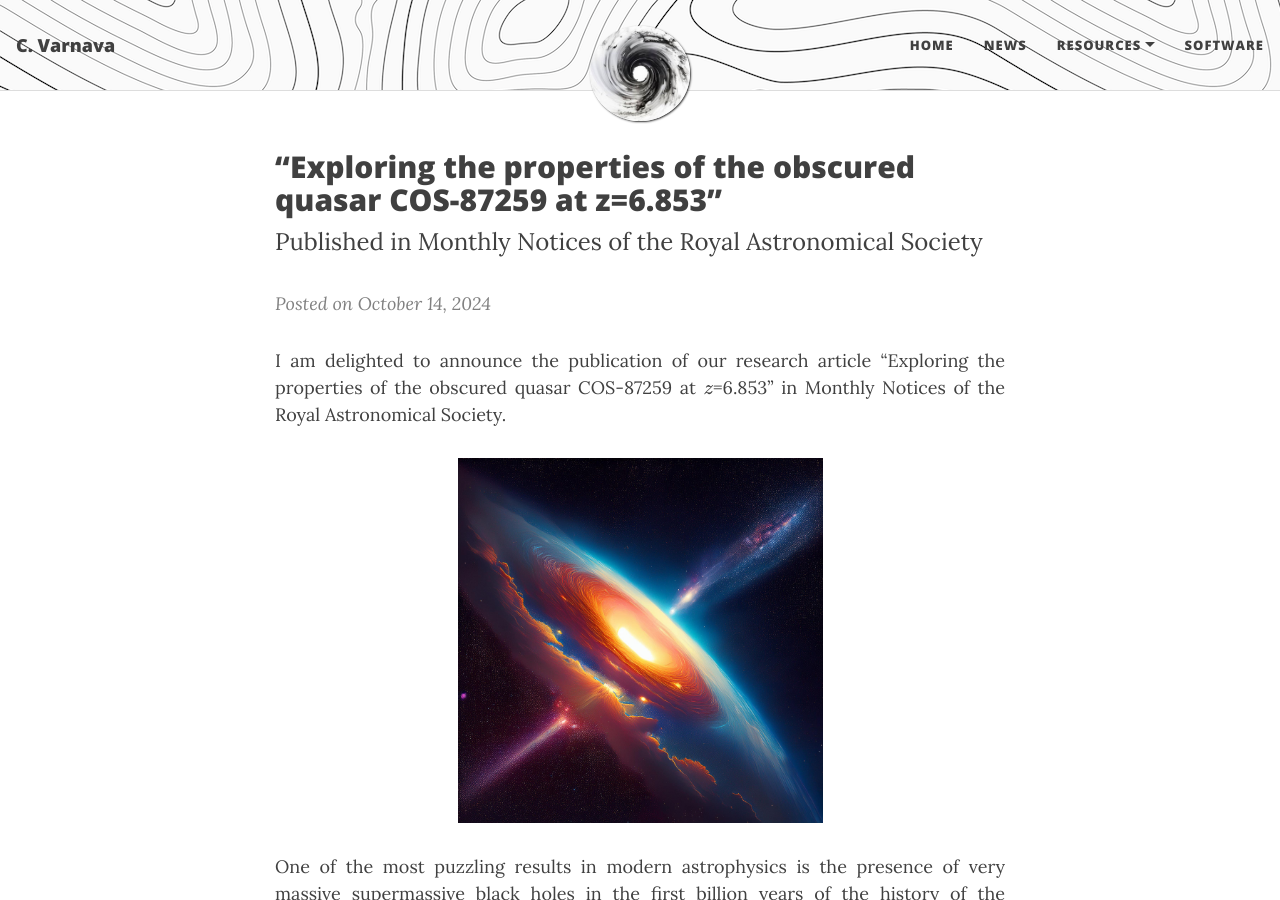
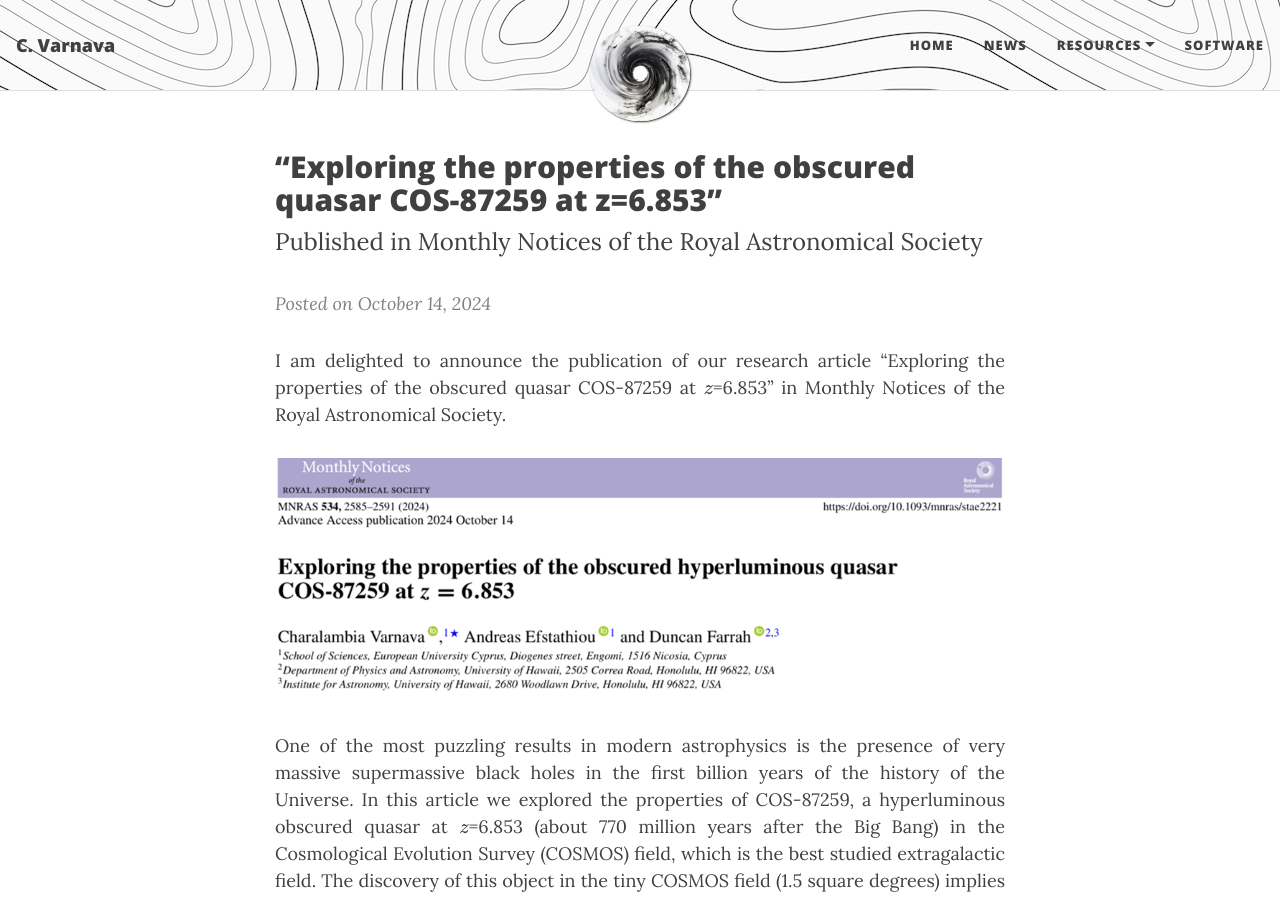
Before and after one commit to ch-var/ch-var.github.io, a Jekyll site: the page built from 2024-10-14-COS-87529.html, in a window 1280 px wide and 900 px high. Built offline with Jekyll 4.4.1, drawn with Linux system fonts in a browser that asks for light colours; formulas are drawn with MathJax 3.

Commit message:
Update 2024-10-14-COS-87529.html

```diff
--- a/2024-10-14-COS-87529.html
+++ b/2024-10-14-COS-87529.html
@@ -11,11 +11,13 @@ mathjax: true
 <p align='justify'>I am delighted to announce the publication of our research article “Exploring the properties of the obscured quasar COS-87259 at \(z\)=6.853” in Monthly Notices of the Royal Astronomical Society.</p>
 
 <p align="center">
-<img src="/assets/img/SMBH.jpg" width="50%" height="50%">
+<img src="/assets/img/COS.png">
 </p>
 
 <p align='justify'>One of the most puzzling results in modern astrophysics is the presence of very massive supermassive black holes in the first billion years of the history of the Universe. In this article we explored the properties of COS-87259, a hyperluminous obscured quasar at \(z\)=6.853 (about 770 million years after the Big Bang) in the Cosmological Evolution Survey (COSMOS) field, which is the best studied extragalactic field. The discovery of this object in the tiny COSMOS field (1.5 square degrees) implies that the space density of objects like COS-87259 is about 20 times higher than that of unobscured quasars of similar luminosity. Our analysis of the spectral energy distribution of this object with <b>SMART</b> shows that its black hole mass is ~50% higher than previous estimates, thus making it even more difficult to explain the presence of so many numerous and massive black holes so early in the history of the Universe. For more details, please read the <a href="https://doi.org/10.1093/mnras/stae2221">article</a>.
 
-<img src="/assets/img/SMBH.jpg" style="max-width: 250px; height: auto;"/>
+<p align="center">
+<img src="/assets/img/SMBH.jpg" width="50%" height="50%">
+</p>
 
 <p align='justify'>For this work we acknowledge support from the projects CYGNUS and CYGNUS+ funded by the European Space Agency.
```
